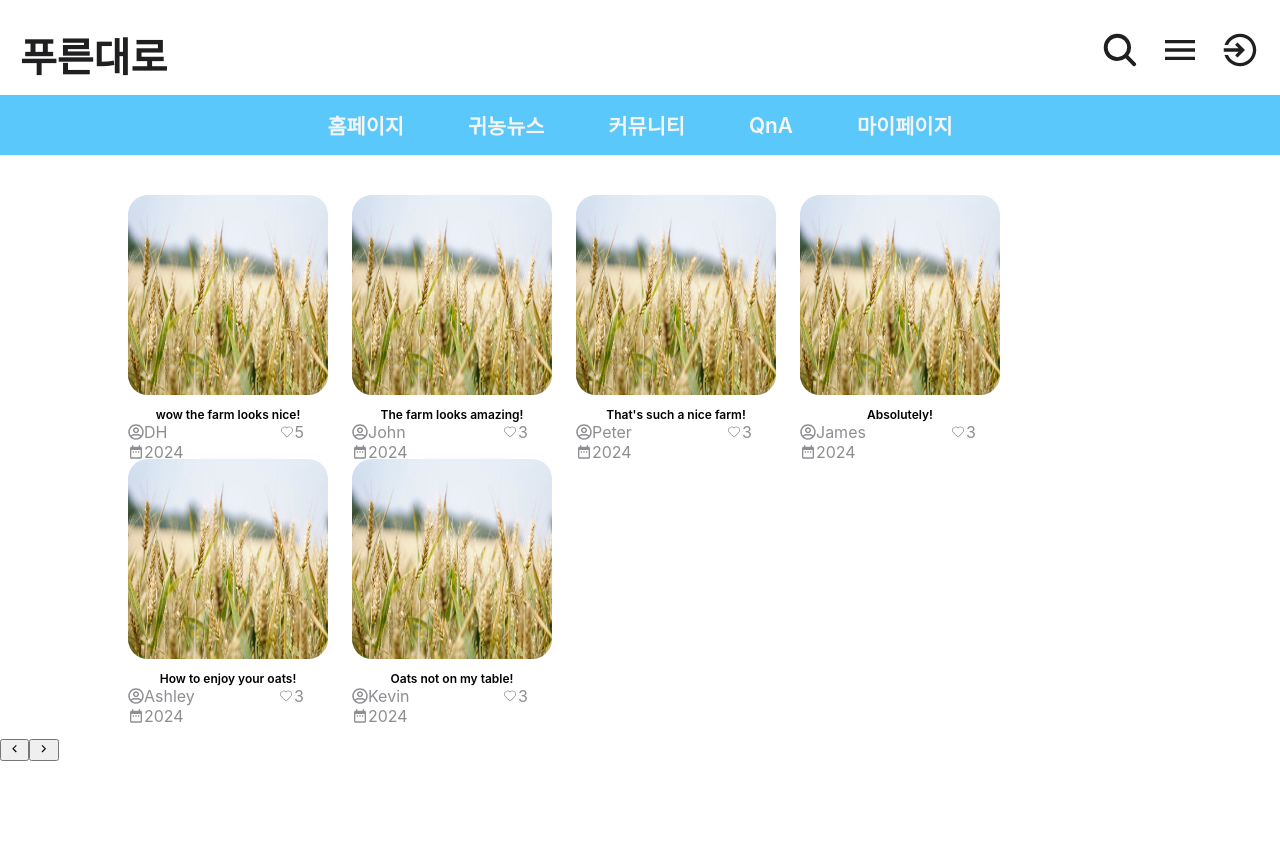
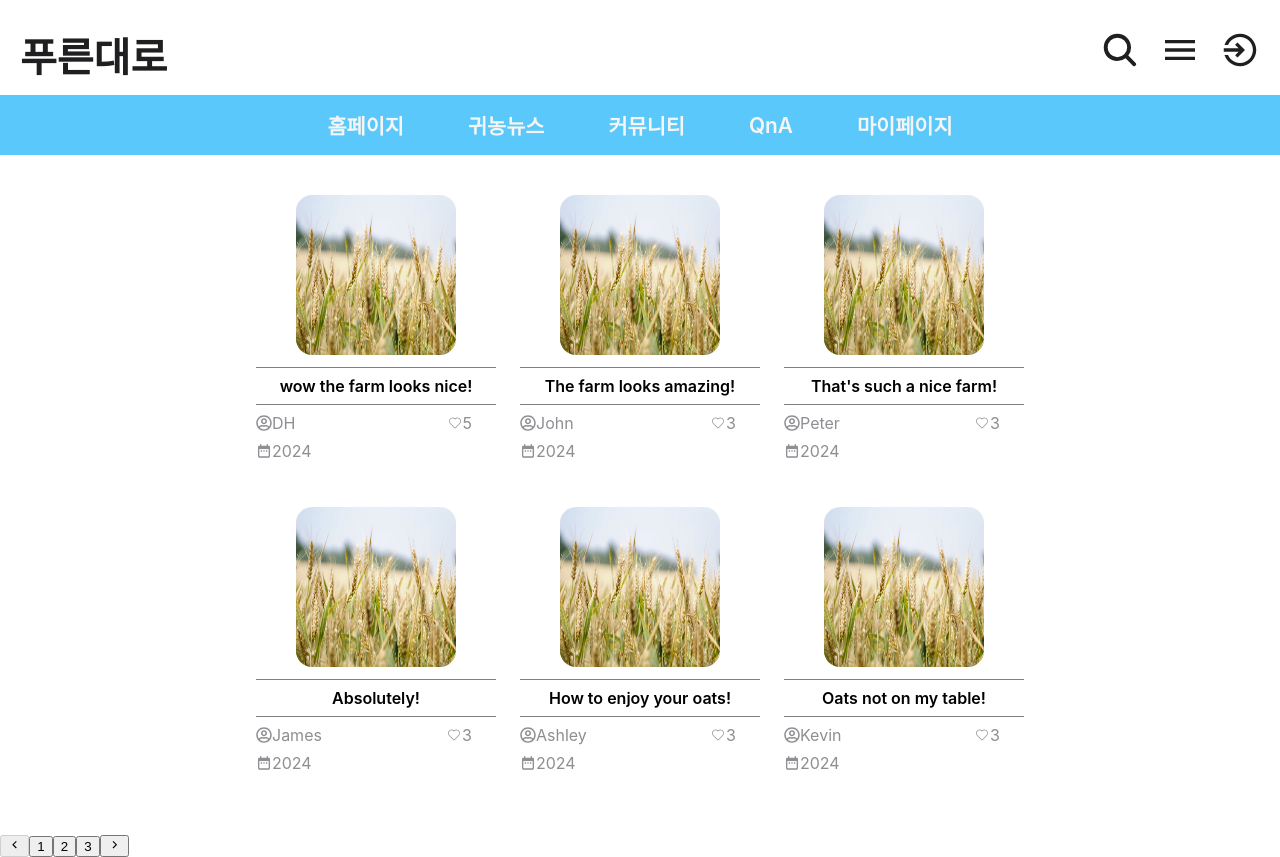
Before and after one commit to dancingKimDH/Toy_Harvest, a React (Create React App) app: page /news in a window 1280 px wide. Before the commit the page ends 800 px from the top, so only its background shows below. Built offline with nearby package versions, Linux system fonts and the light colour scheme; no server answers.

Commit message:
pagination update

```diff
--- a/src/components/PostBox/NewsBox.tsx
+++ b/src/components/PostBox/NewsBox.tsx
@@ -36,10 +36,12 @@ export default function PostBox() {
 
     const [limit, setLimit] = useState<number>(6);
     const [page, setPage] = useState<number>(1);
-    const [total, setTotal] = useState<number>(1);
+    const [total, setTotal] = useState<number>(posts.length);
 
     const offset = (page - 1) * limit;
     const numPages = Math.ceil(total / limit);
+
+    const numArray = new Array(numPages).fill(0);
 
     return (
         <>
@@ -47,7 +49,7 @@ export default function PostBox() {
                 {posts.slice(offset, offset + limit).map((post, index) => (
                     <div className="post__box" key={index}>
                         <div className="post__box-postImage">
-                            <img src="/images/3.jpg" alt="" width={200} height={200} />
+                            <img src="/images/3.jpg" alt=""/>
                         </div>
                         <div className="post__box-user-title">
                             {post.title}
@@ -68,8 +70,13 @@ export default function PostBox() {
 
 {/* pagination buttons */}
                     <div className="pagination__btns">
-                    <button type="button"> <GrFormPrevious /> </button>
-                    <button type="button"> <GrFormNext /> </button>
+                    <button type="button" onClick={() => {setPage(page - 1)}} disabled={page === 1}> <GrFormPrevious /> </button>
+                    {numArray.map((item, index) => (
+                        <button type="button" key={index + 1} onClick={() => {setPage(index + 1)}} className={index + 1 === page ? "numBtnClicked" : "numberBtn"}>
+                            {index + 1}
+                        </button>
+                    ))}
+                    <button type="button" onClick={() => {setPage(page + 1)}} disabled={page === numPages}> <GrFormNext /> </button>
                     </div>
         </>
     )
--- a/src/index.scss
+++ b/src/index.scss
@@ -397,43 +397,68 @@ $primaryYello: #FFCC00;
 // newsPost
 
 .newsPost {
-  width: 80%;
+  width: 60%;
   margin: 5vh auto;
-  display: flex;
+  display: grid;
+  grid-template-columns: repeat(3, 1fr);
   gap: 3vh;
   flex-wrap: wrap;
   padding-left: 1vh;
   padding-right: 1vh;
+
 }
 
 .post__box {
-  width: 25vh;
+  width: 30vh;
   height: 30vh;
   text-align: center;
+  margin: 0 auto;
+  padding-bottom: 6vh;
   &-postImage{
     img{
       border-radius: 10%;
     }
   }
 
+  &:focus, &:hover {
+    cursor: pointer;
+  }
+
   &-postImage {
     padding-bottom: 1vh;
+
+    img {
+      width: 20vh;
+      height: 20vh;
+      z-index: 999;
+      &:hover {
+        width: 25vh;
+        height: 25vh;
+        transition: all 0.5s ease-in-out;
+      }
+    }
   }
 
   &-user{
+
+    display: flex;
+    justify-content: space-between;
+    padding-right: 3vh;
+    color: #8E8E93;
+    padding-top: 1vh;
+
     &-title {
-      font-size: 1.5vh;
+      font-size: 2vh;
       text-align: center;
       font-weight: 600;
       display: flex;
       align-items: center;
       justify-content: center;
-
+      border-bottom: 0.5px solid grey;
+      border-top: 0.5px solid grey;
+      padding-top: 1vh;
+      padding-bottom: 1vh;
     }
-    display: flex;
-    justify-content: space-between;
-    padding-right: 3vh;
-    color: #8E8E93;
 
     &-name, &-likes, &-createdAt{
       display: flex;
```
